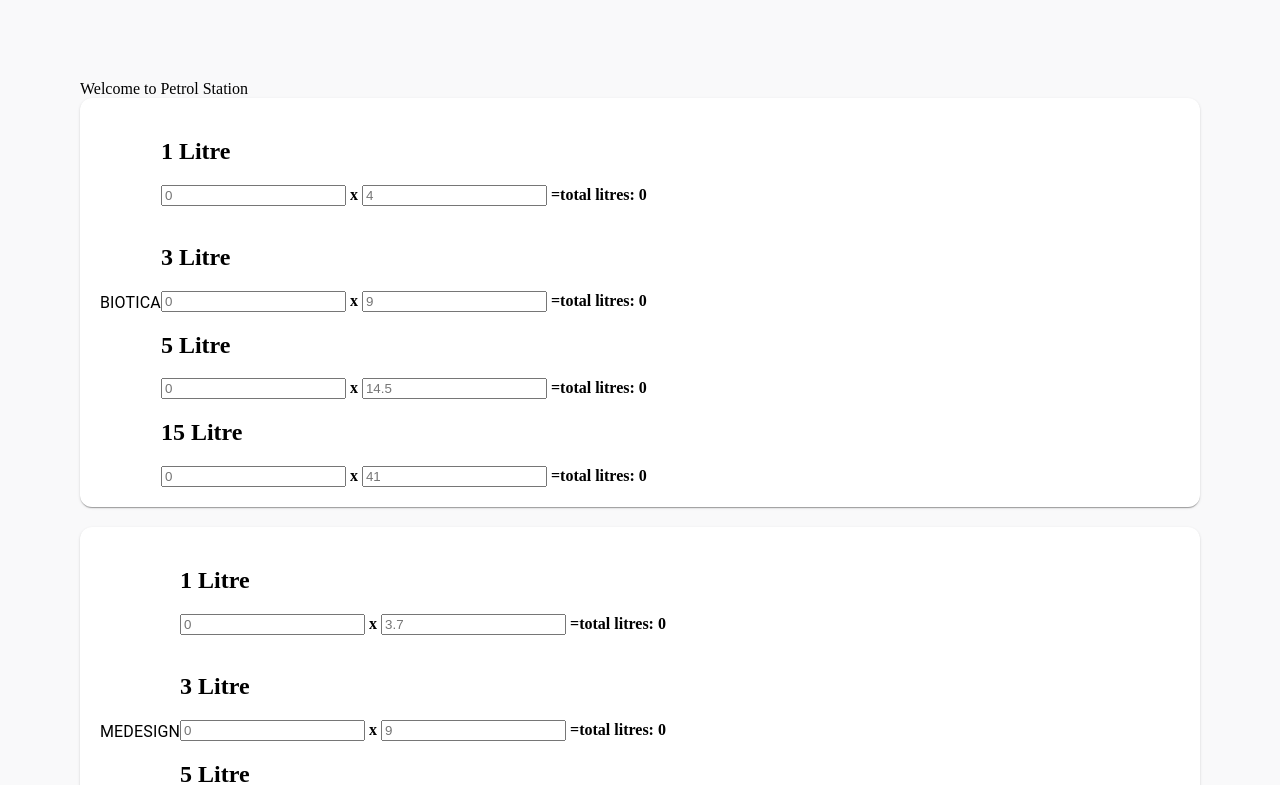
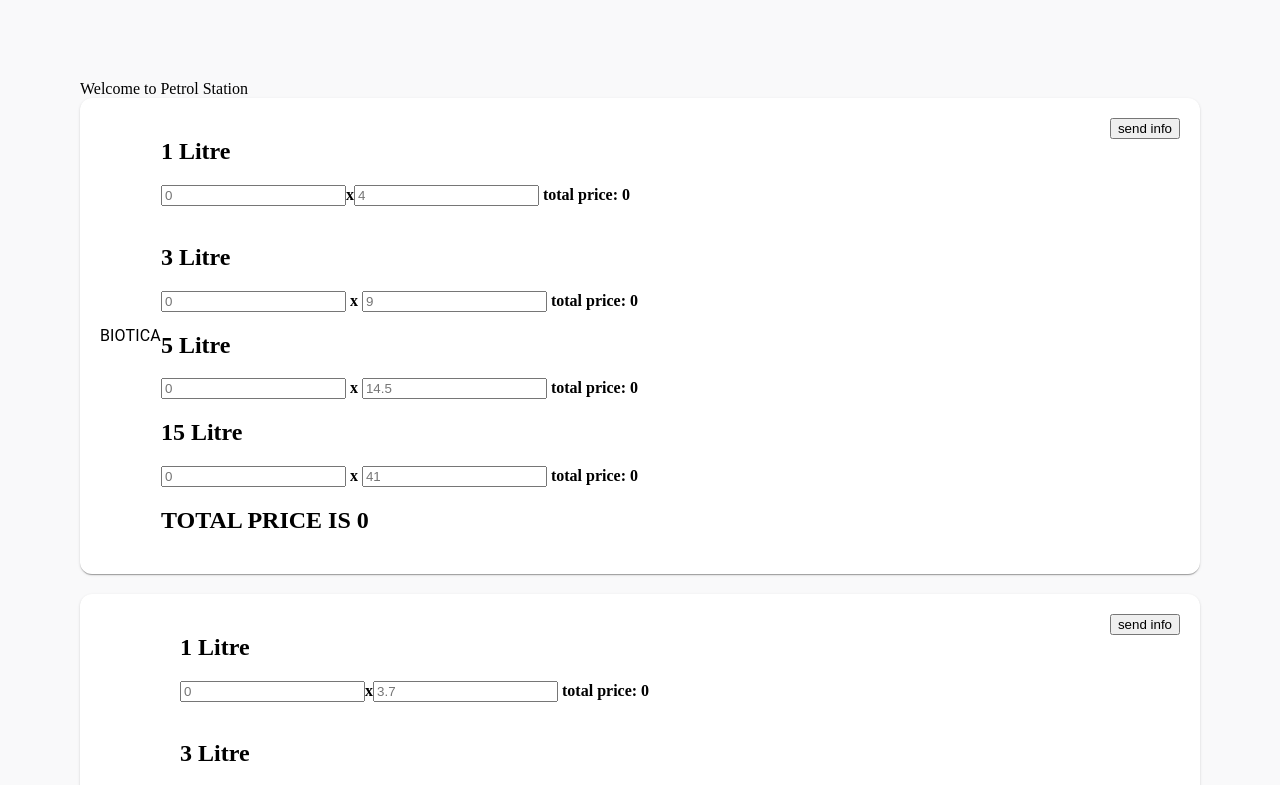
Before and after one commit to thorgotothegym/solid-palm-tree, a React (Create React App) app: page / in a window 1280 px wide. Shown: the top 785 px of the page. Built offline with nearby package versions, Linux system fonts and the light colour scheme; data requests are answered from the project's data file.

Commit message:
adding math operations

```diff
--- a/src/petrol/ui/components/FuelStation/index.tsx
+++ b/src/petrol/ui/components/FuelStation/index.tsx
@@ -1,4 +1,4 @@
-import React from "react";
+import React, { useState } from "react";
 import { Box, Typography } from "@mui/material";
 import GasStation from "../../../domain/entities/GasStation";
 
@@ -7,23 +7,46 @@ export const FuelStation = ({
   gasoline1LPrice,
   gasoline3LPrice,
   gasoline5LPrice,
-  id,
   nameGasStation,
-  pricePer15Liter,
-  pricePer1Liter,
-  pricePer3Liter,
-  pricePer5Liter,
   total15Liter,
   total1Liter,
   total3Liter,
   total5Liter,
   totalLiter,
   totalPrice,
+  id,
+  pricePer15Liter,
+  pricePer1Liter,
+  pricePer3Liter,
+  pricePer5Liter,
 }: GasStation): JSX.Element => {
+  const [form, setForm] = useState<GasStation>({
+    gasoline15LPrice: gasoline15LPrice,
+    gasoline1LPrice: gasoline1LPrice,
+    gasoline3LPrice: gasoline3LPrice,
+    gasoline5LPrice: gasoline5LPrice,
+    nameGasStation: nameGasStation,
+    total15Liter: total15Liter,
+    total1Liter: total1Liter,
+    total3Liter: total3Liter,
+    total5Liter: total5Liter,
+    totalLiter: totalLiter,
+    totalPrice: totalPrice,
+    id: id,
+    pricePer15Liter: pricePer15Liter,
+    pricePer1Liter: pricePer1Liter,
+    pricePer3Liter: pricePer3Liter,
+    pricePer5Liter: pricePer5Liter,
+  });
+  const calculateTotalPrice = () => {};
+  const sumatoria = () => {};
+  const handleSubmitForm = (event: React.FormEvent<HTMLFormElement>) => {
+    event.preventDefault();
+    calculateTotalPrice();
+    console.log("form", form);
+  };
   return (
-    <>
     <Box
-        key={id}
       sx={{
         display: "flex",
         alignItems: "center",
@@ -36,73 +59,100 @@ export const FuelStation = ({
         padding: "20px",
       }}
     >
-        <div>
-          <Typography align="center">{nameGasStation}</Typography>
-        </div>
-        <form>
+      <Box
+        sx={{
+          display: "flex",
+        }}
+      >
+        <Typography>{nameGasStation}</Typography>
+      </Box>
+      <form style={{ width: "100%" }} onSubmit={handleSubmitForm}>
+        <button style={{ float: "right" }} type="submit">
+          send info
+        </button>
         <Box>
           <h1>1 Litre</h1>
           <input
-              id="name"
+            id="gasoline1LPrice"
+            name="gasoline1LPrice"
             type="number"
             placeholder={String(gasoline1LPrice)}
-            />{" "}
-            x{" "}
+            onChange={(event) => {
+              setForm({
+                ...form,
+                gasoline1LPrice: Number(event.target.value),
+              });
+              sumatoria();
+            }}
+          />
+          x
           <input
             type="number"
             readOnly
             placeholder={String(pricePer1Liter)}
           />{" "}
-            =<span>total litres: {total1Liter}</span>
+          total price: {form.gasoline1LPrice * form.pricePer1Liter}
         </Box>
         <br />
         <Box>
           <h1>3 Litre</h1>
           <input
-              id="name"
+            id="gasoline3LPrice"
             type="number"
             placeholder={String(gasoline3LPrice)}
+            onChange={(event) =>
+              setForm({
+                ...form,
+                gasoline3LPrice: Number(event.target.value),
+              })
+            }
           />{" "}
           x{" "}
-            <input
-              type="number"
-              readOnly
-              placeholder={String(pricePer3Liter)}
-            />{" "}
-            =<span>total litres: {total3Liter}</span>
+          <input type="number" readOnly placeholder={String(pricePer3Liter)} />{" "}
+          total price: {form.gasoline3LPrice * form.pricePer3Liter}
         </Box>
         <Box>
           <h1>5 Litre</h1>
           <input
-              id="name"
+            id="gasoline5LPrice"
             type="number"
             placeholder={String(gasoline5LPrice)}
+            onChange={(event) =>
+              setForm({
+                ...form,
+                gasoline5LPrice: Number(event.target.value),
+              })
+            }
           />{" "}
           x{" "}
-            <input
-              type="number"
-              readOnly
-              placeholder={String(pricePer5Liter)}
-            />{" "}
-            =<span>total litres: {total5Liter}</span>
+          <input type="number" readOnly placeholder={String(pricePer5Liter)} />{" "}
+          total price: {form.gasoline5LPrice * form.pricePer5Liter}
         </Box>
         <Box>
           <h1>15 Litre</h1>
           <input
-              id="name"
+            id="gasoline15LPrice"
             type="number"
             placeholder={String(gasoline15LPrice)}
+            onChange={(event) =>
+              setForm({
+                ...form,
+                gasoline15LPrice: Number(event.target.value),
+              })
+            }
           />{" "}
           x{" "}
-            <input
-              type="number"
-              readOnly
-              placeholder={String(pricePer15Liter)}
-            />{" "}
-            =<span>total litres: {total15Liter}</span>
+          <input type="number" readOnly placeholder={String(pricePer15Liter)} />{" "}
+          total price: {form.gasoline15LPrice * form.pricePer15Liter}
+          <h1>
+            TOTAL PRICE IS{" "}
+            {form.gasoline1LPrice * form.pricePer1Liter +
+              form.gasoline3LPrice * form.pricePer3Liter +
+              form.gasoline5LPrice * form.pricePer5Liter +
+              form.gasoline15LPrice * form.pricePer15Liter}
+          </h1>
         </Box>
       </form>
     </Box>
-    </>
   );
 };
```
Lines whose indentation alone changed are shown as unchanged.
